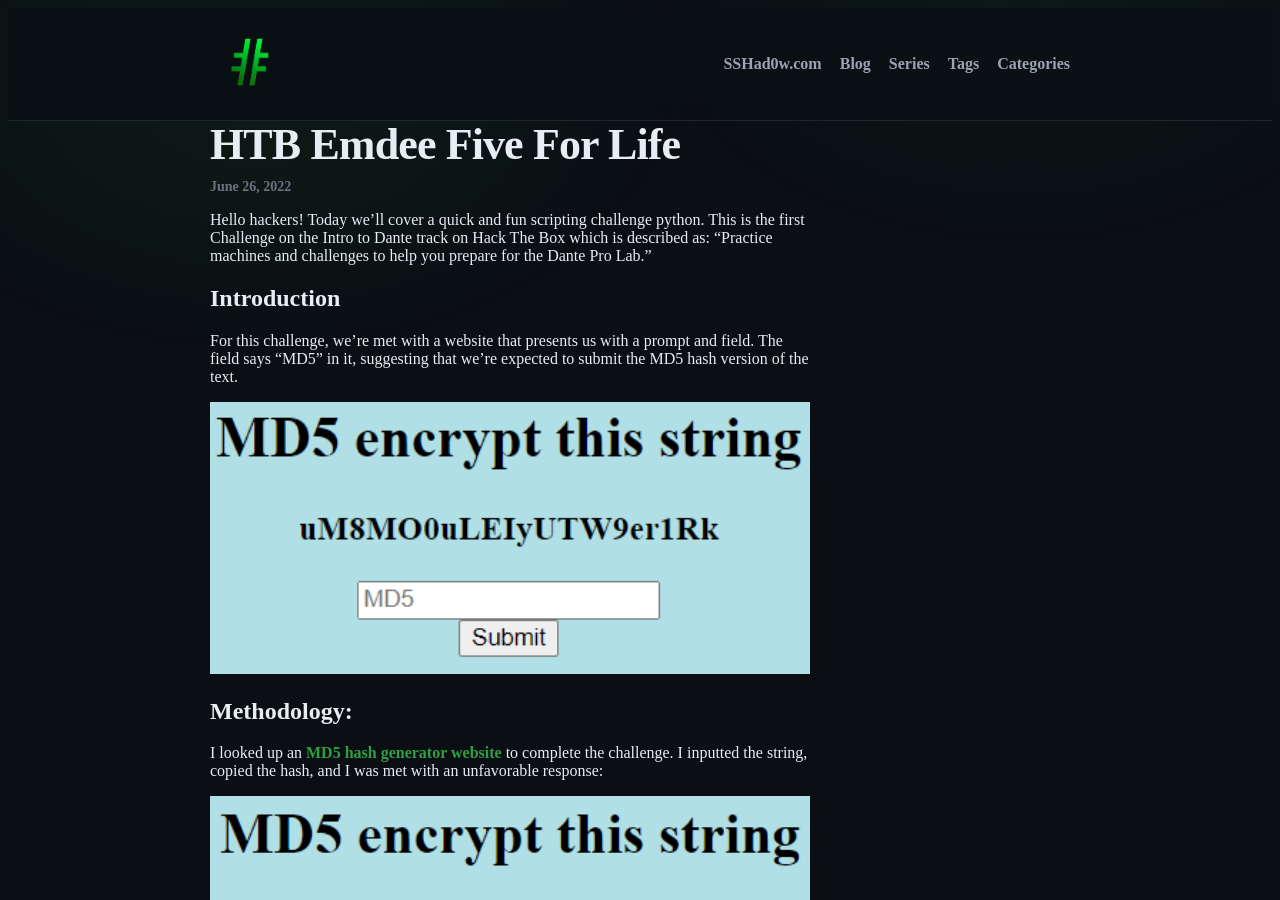
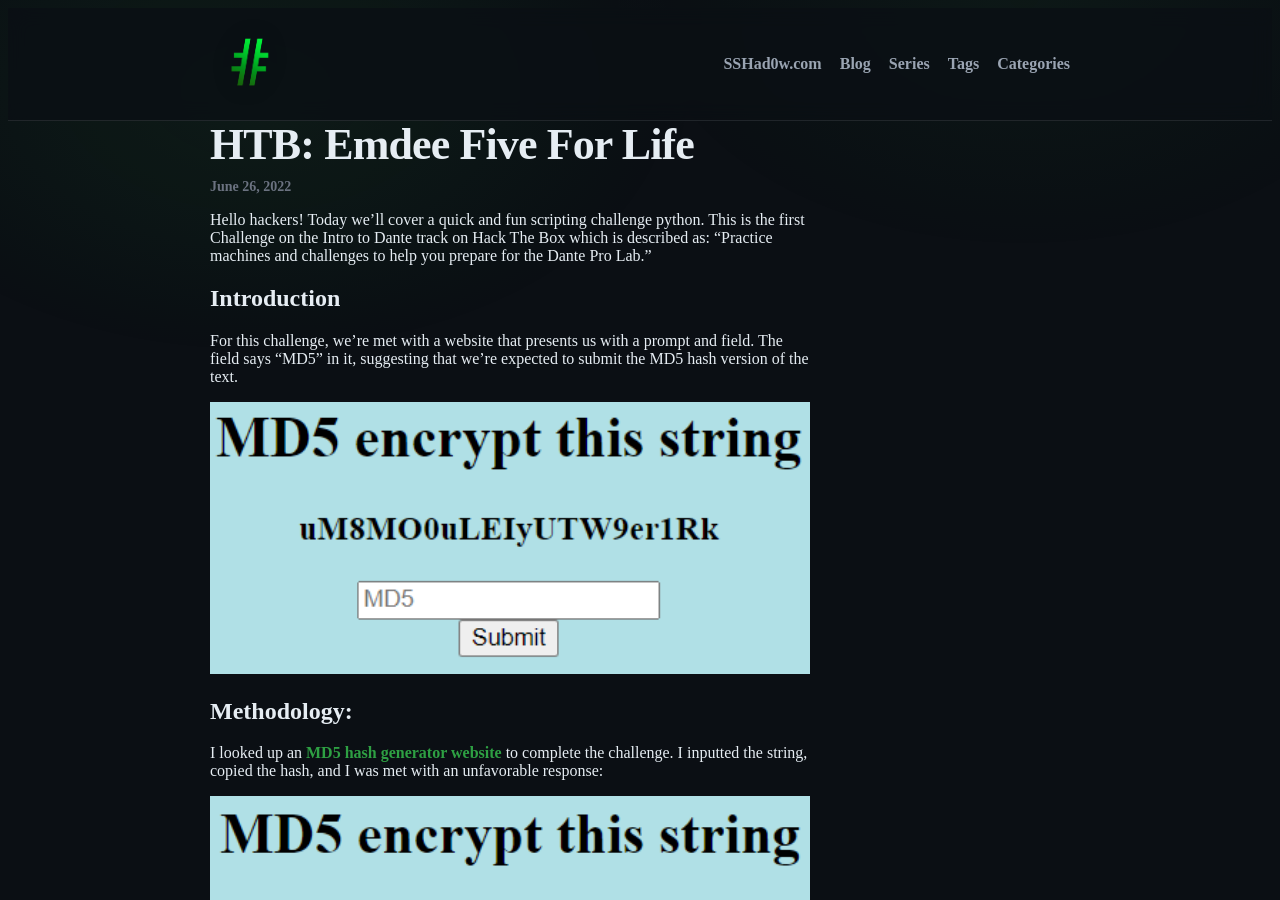
Before and after one commit to SSHad0w/https-blog.SSHad0w.com, a Jekyll site: the page built from _posts/2022-06-26-emdee-five-for-life.md, in a window 1280 px wide and 900 px high. Built offline with Jekyll 4.4.1, drawn with Linux system fonts in a browser that asks for light colours; our own code applies the rules of GitHub Pages for plain Markdown files.

```diff
--- a/_posts/2022-06-26-emdee-five-for-life.md
+++ b/_posts/2022-06-26-emdee-five-for-life.md
@@ -1,5 +1,5 @@
 ---
-title: "HTB Emdee Five For Life"
+title: "HTB: Emdee Five For Life"
 date: 2022-06-26
 categories: ['htb', 'writeups']
 ---
```
